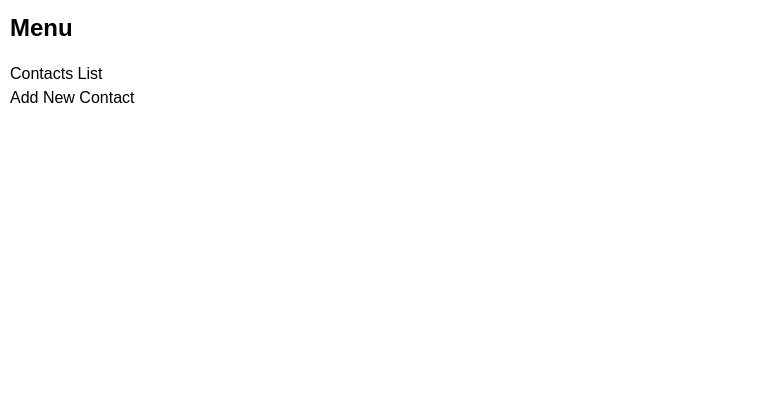
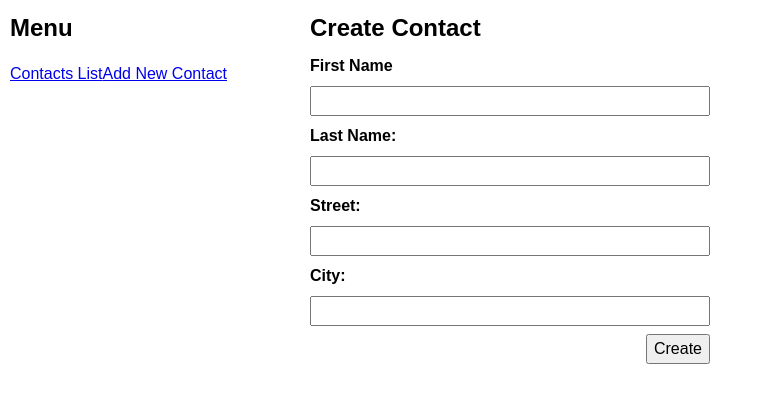
Before and after one commit to boolean-uk/react-address-book, a React (Create React App) app: page / in a window 1280 px wide. Shown: the top 402 px of the page, without its empty margins (0-763 px from the left). Built offline with nearby package versions, Linux system fonts and the light colour scheme; data requests are answered from the project's data file.

Commit message:
Beginning

```diff
--- a/src/App.js
+++ b/src/App.js
@@ -1,30 +1,36 @@
-import { useEffect, useState } from "react"
-import { Link, Route, Routes } from "react-router-dom"
-import ContactsList from "./components/ContactsList"
-import ContactsAdd from "./components/ContactsAdd"
-import ContactsView from "./components/ContactsView"
-import "./styles/styles.css"
+import { useEffect, useState } from "react";
+import { Link, Route, Routes } from "react-router-dom";
+
+import "./styles/styles.css";
+
+import ContactsList from "./components/ContactsList";
+import ContactsAdd from "./components/ContactsAdd";
+import ContactsView from "./components/ContactsView";
 
 export default function App() {
-  const [contacts, setContacts] = useState([])
+  const [contacts, setContacts] = useState([]);
 
-  //TODO: Load all contacts on useEffect when component first renders
+  useEffect(() => {
+    fetch("http://localhost:4000/contacts")
+      .then((res) => res.json())
+      .then((data) => setContacts(data.results));
+  }, []);
 
   return (
     <>
       <nav>
         <h2>Menu</h2>
         <ul>
-          {/* TODO: Make these links */}
-          <li>Contacts List</li>
-          <li>Add New Contact</li>
+          <Link to="/">Contacts List</Link>
+          <Link to="/">Add New Contact</Link>
         </ul>
       </nav>
       <main>
         <Routes>
-          {/* TODO: Add routes here  */}
+          <Route element={<ContactsList />} />
+          <Route path="/" element={<ContactsAdd />} />
         </Routes>
       </main>
     </>
-  )
+  );
 }
```
